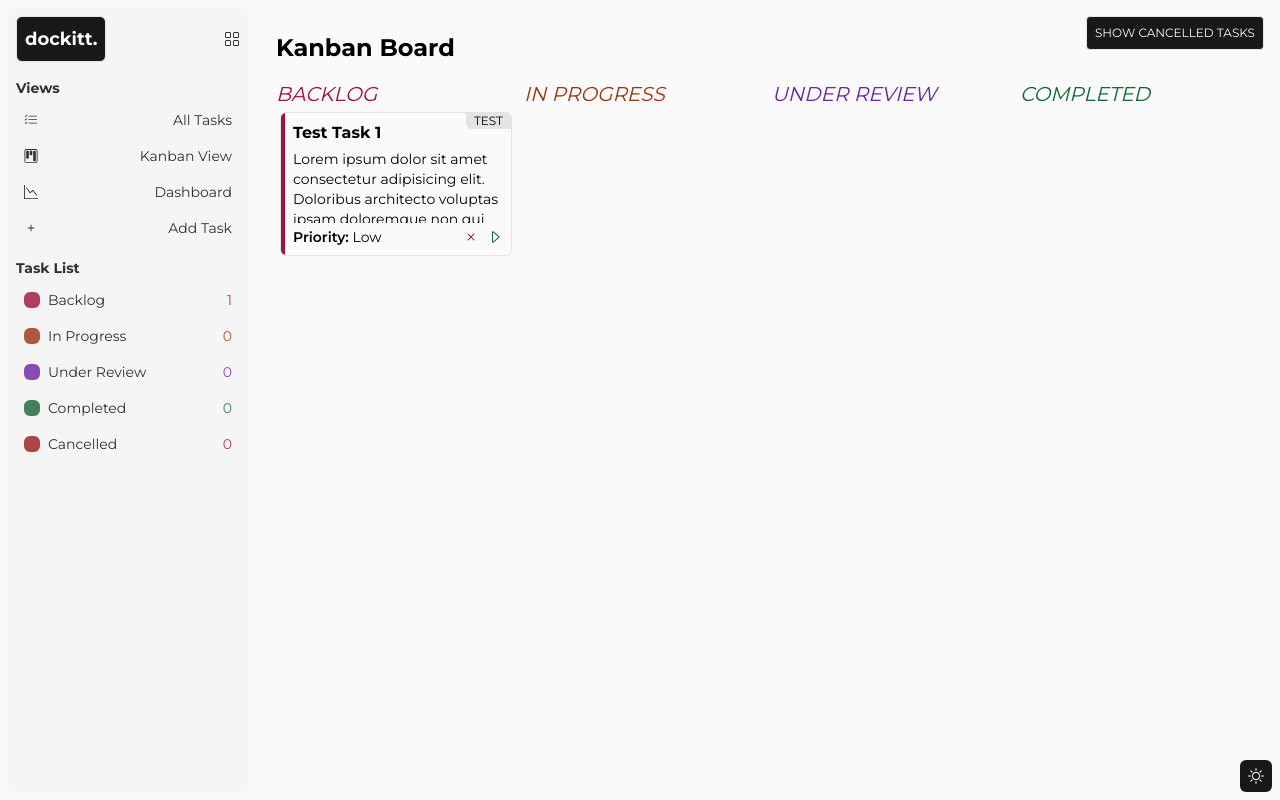
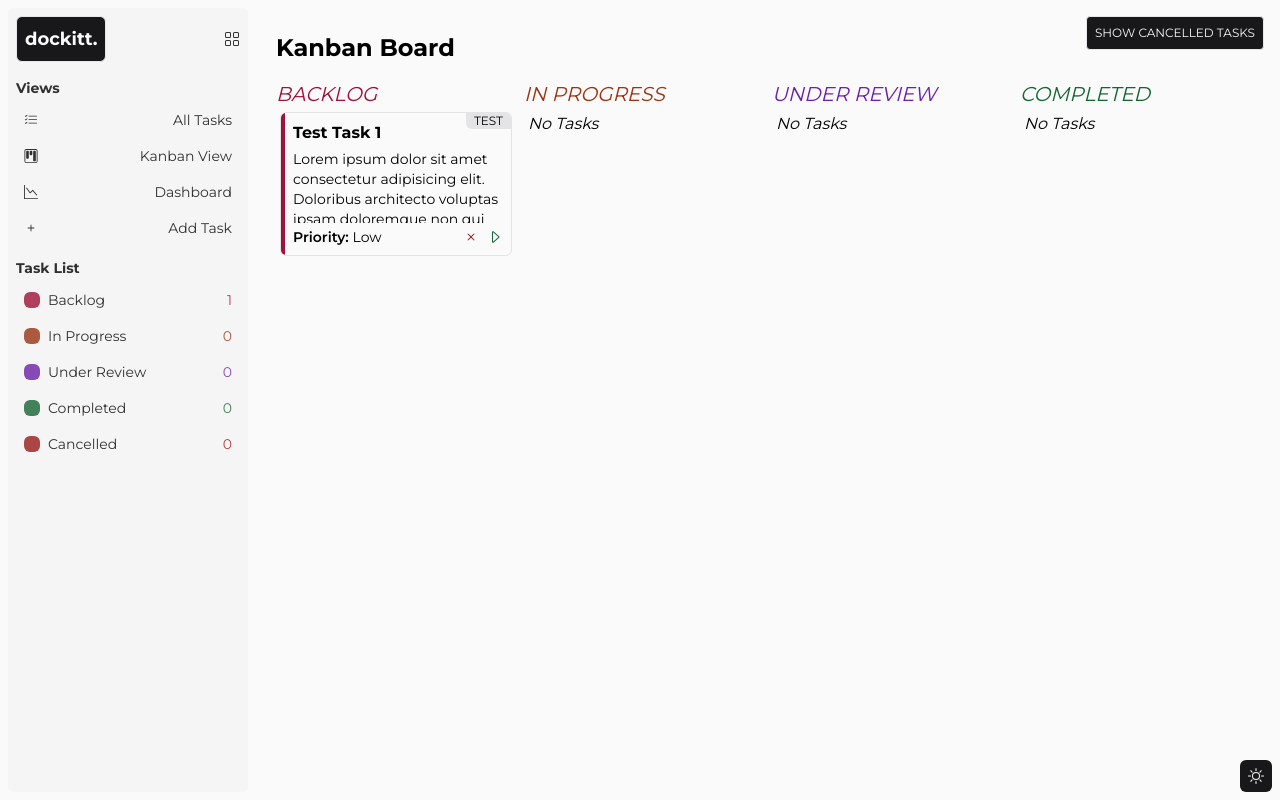
Before and after one commit to williamalowe/next-dockitt, a Next.js app: page /kanban in a window 1280 px wide. Built offline with nearby package versions, Linux system fonts and the light colour scheme.

Commit message:
feat: add display message when no tasks are in kanban-column component

```diff
--- a/src/components/kanban-column.tsx
+++ b/src/components/kanban-column.tsx
@@ -24,6 +24,10 @@ export default function KanbanColumn({ header, textColor, taskList, cardColor }:
           />
           )
         }
+        {
+          taskList.length === 0 &&
+          <p className="italic">No Tasks</p>
+        }
       </div>
     </div>
   )
```
